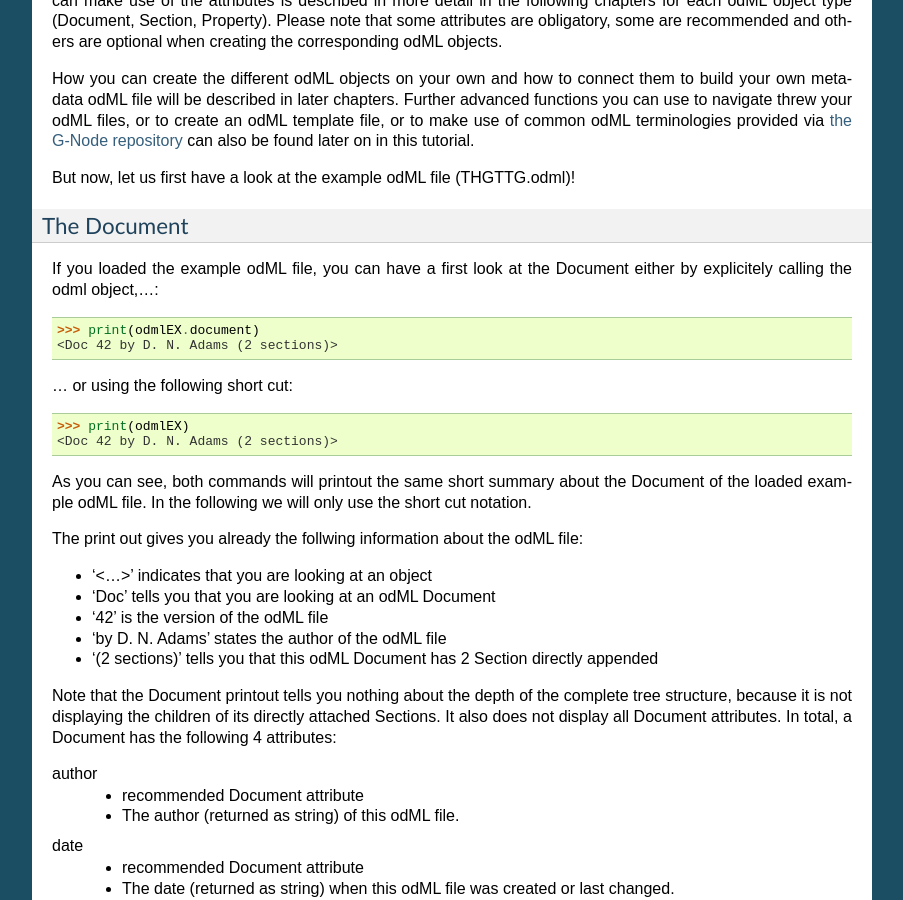
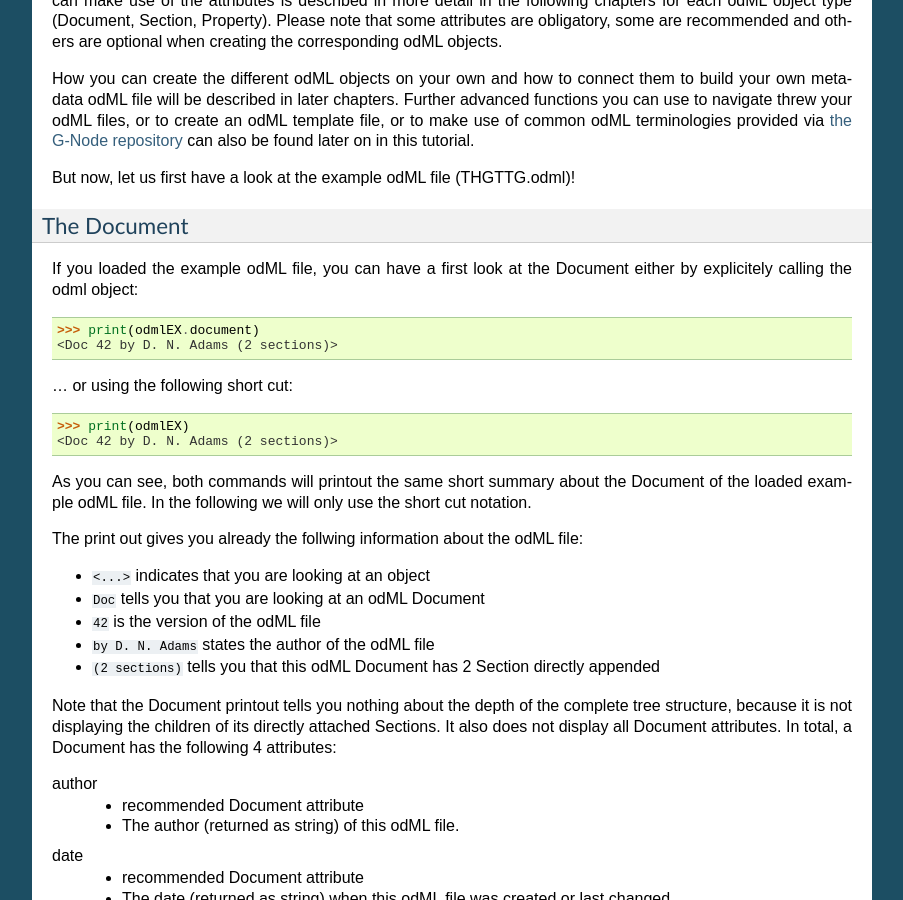
Before and after one commit to G-Node/python-odml, a Sphinx documentation site: the page built from doc/tutorial.rst, in a window 1280 px wide and 900 px high, scrolled down 3471 px. Shown: the whole window, without its empty margins (198-1101 px from the left). Built offline with Sphinx 7.4.7, drawn with Linux system fonts in a browser that asks for light colours; pages that are not in the unit, such as notebooks, are missing from menus.

```diff
--- a/doc/example_odMLs/thgttg.py
+++ b/doc/example_odMLs/thgttg.py
@@ -37,7 +37,7 @@ doc.append(odml.Section(
 
 doc.append(odml.Section(
 	name="TheStarship",
-	type="crew",
+	type="starship",
     definition="Information on the starship"))
 
 
--- a/doc/tutorial.rst
+++ b/doc/tutorial.rst
@@ -247,7 +247,7 @@ The Document
 ------------
 
 If you loaded the example odML file, you can have a first look at the Document
-either by explicitely calling the odml object,...::
+either by explicitely calling the odml object::
 
 	>>> print(odmlEX.document)
 	<Doc 42 by D. N. Adams (2 sections)>
@@ -263,11 +263,11 @@ short cut notation.
 
 The print out gives you already the follwing information about the odML file:
 
-- '<...>' indicates that you are looking at an object
-- 'Doc' tells you that you are looking at an odML Document
-- '42' is the version of the odML file
-- 'by D. N. Adams' states the author of the odML file
-- '(2 sections)' tells you that this odML Document has 2 Section directly
+- ``<...>`` indicates that you are looking at an object
+- ``Doc`` tells you that you are looking at an odML Document
+- ``42`` is the version of the odML file
+- ``by D. N. Adams`` states the author of the odML file
+- ``(2 sections)`` tells you that this odML Document has 2 Section directly
   appended
 
 Note that the Document printout tells you nothing about the depth of the
```
